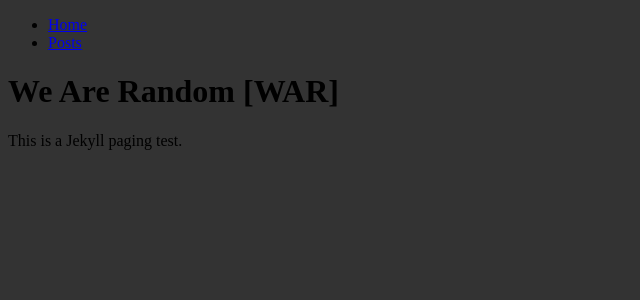
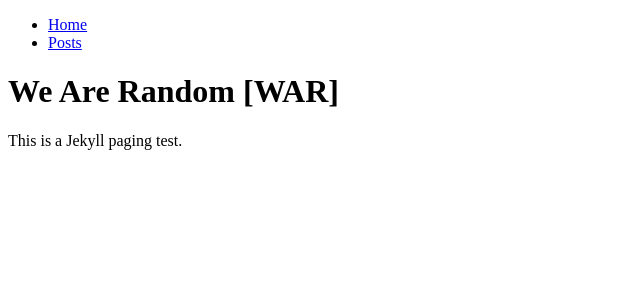
Before and after one commit to wearerandom/wearerandom.github.io, a Jekyll site: the page built from index.html, in a window 1280 px wide. Shown: the top 300 px of the page, without its empty margins (0-640 px from the left). Built offline with Jekyll 4.4.1, drawn with Linux system fonts in a browser that asks for light colours.

Commit message:
Update _styles.scss

```diff
--- a/_sass/_styles.scss
+++ b/_sass/_styles.scss
@@ -1,8 +1,3 @@
-* {
-  background-color: #333;
+Wrapper {
+  color: #555;
 }
-body {
-  .wrap {
-    color: #555;
-    }
-}
```
